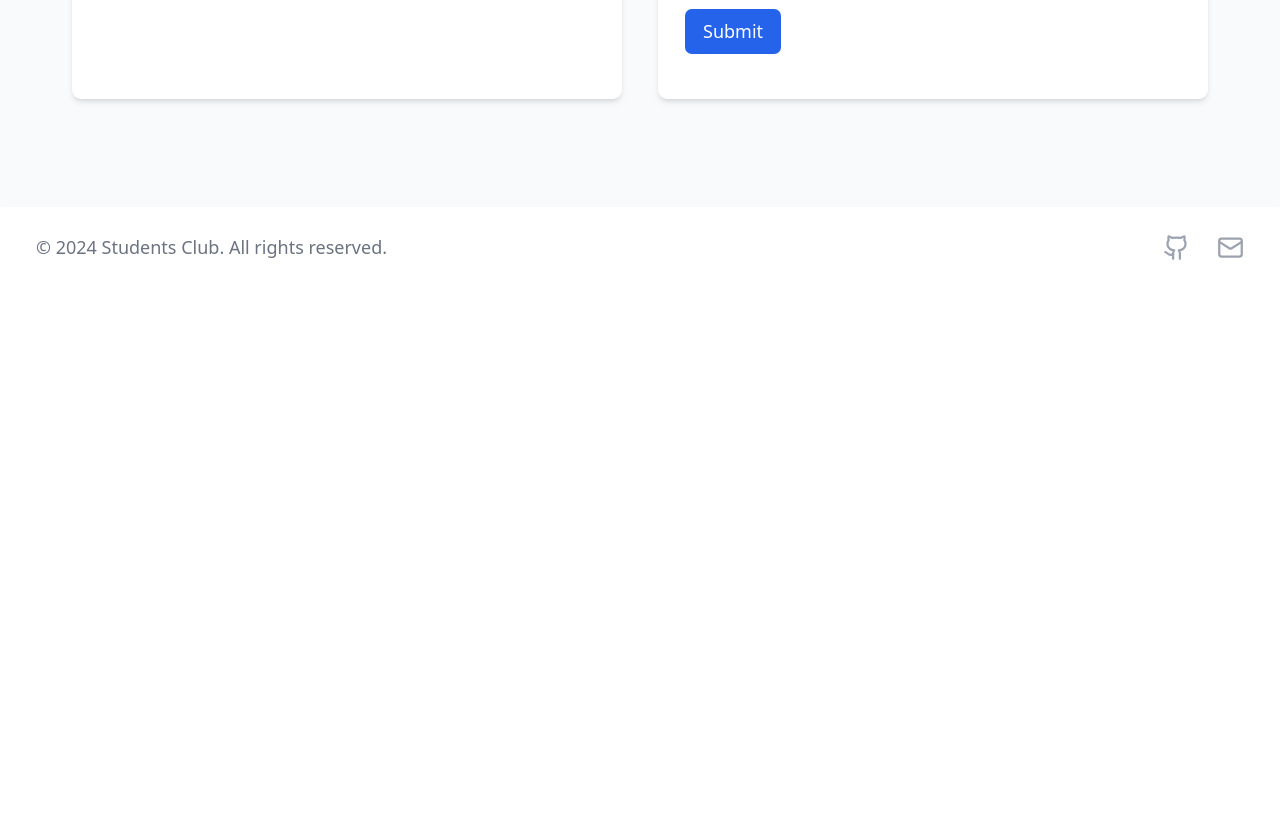
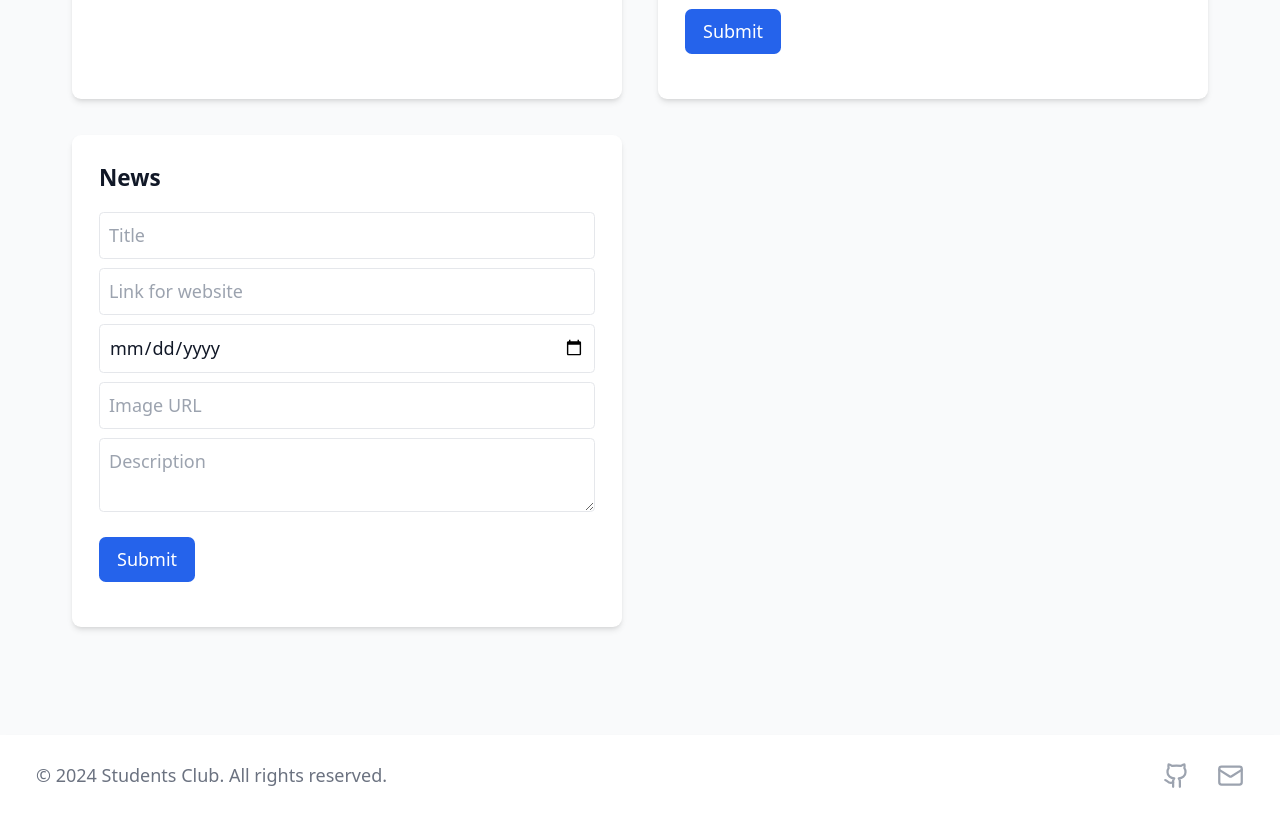
Before and after one commit to CSE-TechClub/Club, a React (Vite) app in the folder frontend/: page /admin in a window 1280 px wide. Shown: the part 900-1716 px from the top of the page. Before the commit the page ends 1188 px from the top, so only its background shows below. Built offline with nearby package versions, Linux system fonts and the light colour scheme.

Commit message:
Added News Feature

```diff
--- a/frontend/src/pages/AdminDashboard.tsx
+++ b/frontend/src/pages/AdminDashboard.tsx
@@ -29,6 +29,15 @@ function AdminDashboard() {
     difficulty: "Medium",
   });
 
+  const [news, setNews] = useState<any[]>([]);
+  const [newsInput, setNewsInput] = useState({
+    title: "",
+    link: "",
+    date: "",
+    image: "", // Add image input
+    description: "", // Add description input
+  });
+
   const stats: StatCard[] = [
     {
       title: "Total Members",
@@ -36,8 +45,18 @@ function AdminDashboard() {
       icon: Users,
       color: "text-google-blue",
     },
-    { title: "Active Quizzes", value: quizzes.length, icon: Brain, color: "text-google-red" },
-    { title: "Admin Count", value: 5, icon: Shield, color: "text-google-yellow" },
+    {
+      title: "Active Quizzes",
+      value: quizzes.length,
+      icon: Brain,
+      color: "text-google-red",
+    },
+    {
+      title: "Admin Count",
+      value: 5,
+      icon: Shield,
+      color: "text-google-yellow",
+    },
     {
       title: "Quiz Completions",
       value: 438,
@@ -46,12 +65,14 @@ function AdminDashboard() {
     },
   ];
 
-  // Load announcements & quizzes from localStorage
+  // Load announcements & quizzes & news from localStorage
   useEffect(() => {
     const storedAnnouncements = localStorage.getItem("announcements");
     const storedQuizzes = localStorage.getItem("quizzes");
+    const storedNews = localStorage.getItem("news");
     if (storedAnnouncements) setAnnouncements(JSON.parse(storedAnnouncements));
     if (storedQuizzes) setQuizzes(JSON.parse(storedQuizzes));
+    if (storedNews) setNews(JSON.parse(storedNews) || []); // Initialize to empty array if null
   }, []);
 
   const handleAnnouncementSubmit = () => {
@@ -94,6 +115,35 @@ function AdminDashboard() {
     const updated = quizzes.filter((_, i) => i !== index);
     setQuizzes(updated);
     localStorage.setItem("quizzes", JSON.stringify(updated));
+  };
+
+  const handleNewsInputChange = (
+    e: React.ChangeEvent<HTMLInputElement | HTMLTextAreaElement>
+  ) => {
+    const { name, value } = e.target;
+    setNewsInput({ ...newsInput, [name]: value });
+  };
+
+  const handleNewsSubmit = () => {
+    const { title, link, date, image, description } = newsInput;
+    if (title && link && date && image && description) {
+      const updatedNews = [...news, { title, link, date, image, description }];
+      setNews(updatedNews);
+      localStorage.setItem("news", JSON.stringify(updatedNews));
+      setNewsInput({
+        title: "",
+        link: "",
+        date: "",
+        image: "",
+        description: "",
+      });
+    }
+  };
+
+  const handleDeleteNews = (index: number) => {
+    const updatedNews = news.filter((_, i) => i !== index);
+    setNews(updatedNews);
+    localStorage.setItem("news", JSON.stringify(updatedNews));
   };
 
   return (
@@ -250,6 +300,81 @@ function AdminDashboard() {
             ))}
           </ul>
         </div>
+
+        {/* News */}
+        <div className="bg-white rounded-lg shadow-md p-6">
+          <h2 className="text-xl font-semibold mb-4">News</h2>
+          <input
+            type="text"
+            placeholder="Title"
+            name="title"
+            value={newsInput.title}
+            onChange={handleNewsInputChange}
+            className="w-full p-2 border rounded mb-2"
+          />
+          <input
+            type="text"
+            placeholder="Link for website"
+            name="link"
+            value={newsInput.link}
+            onChange={handleNewsInputChange}
+            className="w-full p-2 border rounded mb-2"
+          />
+          <input
+            type="date"
+            placeholder="Date"
+            name="date"
+            value={newsInput.date}
+            onChange={handleNewsInputChange}
+            className="w-full p-2 border rounded mb-2"
+          />
+          {/* Add input fields for image and description */}
+          <input
+            type="text"
+            placeholder="Image URL"
+            name="image"
+            value={newsInput.image}
+            onChange={handleNewsInputChange}
+            className="w-full p-2 border rounded mb-2"
+          />
+          <textarea
+            placeholder="Description"
+            name="description"
+            value={newsInput.description}
+            onChange={handleNewsInputChange}
+            className="w-full p-2 border rounded mb-4"
+          />
+          <button onClick={handleNewsSubmit} className="btn-primary">
+            Submit
+          </button>
+          <ul className="mt-4">
+            {news.map((item, index) => (
+              <li
+                key={index}
+                className="flex justify-between items-center p-2 border rounded mb-2"
+              >
+                <div>
+                  <span className="font-medium">{item.title}</span>
+                  <p className="text-gray-600 text-sm">Date: {item.date}</p>
+                  <a
+                    href={item.link}
+                    target="_blank"
+                    rel="noopener noreferrer"
+                    className="text-blue-500 text-sm hover:underline"
+                  >
+                    Visit Website
+                  </a>
+                </div>
+                <button
+                  onClick={() => handleDeleteNews(index)}
+                  className="text-red-500"
+                >
+                  Delete
+                </button>
+              </li>
+            ))}
+          </ul>
+        </div>
       </div>
     </div>
   );
--- a/frontend/src/pages/Home.tsx
+++ b/frontend/src/pages/Home.tsx
@@ -42,18 +42,32 @@ function Home() {
   const [currentAnnouncement, setCurrentAnnouncement] = useState(0);
   const [paused, setPaused] = useState(false);
   const [fade, setFade] = useState(true);
+  const [news, setNews] = useState<any[]>([]);
 
-  // Load announcements from localStorage
   useEffect(() => {
-    const stored = localStorage.getItem("announcements");
-    if (stored) {
+    // Load announcements from localStorage
+    const storedAnnouncements = localStorage.getItem("announcements");
+    if (storedAnnouncements) {
       try {
-        const parsed = JSON.parse(stored);
+        const parsed = JSON.parse(storedAnnouncements);
         if (Array.isArray(parsed)) {
           setAnnouncements(parsed);
         }
       } catch (err) {
         console.error("Failed to parse announcements:", err);
+      }
+    }
+
+    // Load news from localStorage
+    const storedNews = localStorage.getItem("news");
+    if (storedNews) {
+      try {
+        const parsedNews = JSON.parse(storedNews);
+        if (Array.isArray(parsedNews)) {
+          setNews(parsedNews);
+        }
+      } catch (err) {
+        console.error("Failed to parse news:", err);
       }
     }
   }, []);
@@ -98,8 +112,11 @@ function Home() {
         ))}
       </div>
 
+      {/* Announcements */}
       <div className="mt-16">
-        <h2 className="text-2xl font-bold text-gray-900 mb-4">Announcements📌</h2>
+        <h2 className="text-2xl font-bold text-gray-900 mb-4">
+          Announcements📌
+        </h2>
 
         {announcements.length > 0 ? (
           <div
@@ -115,6 +132,43 @@ function Home() {
           <p className="text-gray-500">No announcements available right now.</p>
         )}
       </div>
+
+      {/* News */}
+      {news.length > 0 && (
+        <div className="mt-8">
+          <h2 className="text-2xl font-bold text-gray-900 mb-4">
+            Latest News📰
+          </h2>
+          <div className="grid grid-cols-1 md:grid-cols-2 lg:grid-cols-3 gap-6">
+            {news.map((item, index) => (
+              <div key={index} className="bg-white rounded-lg shadow-md p-6">
+                <h3 className="text-xl font-semibold mb-2">{item.title}</h3>
+                {item.image && (
+                  <img
+                    src={item.image}
+                    alt={item.title}
+                    className="w-full h-32 object-cover mb-2 rounded"
+                  />
+                )}
+                {item.description && (
+                  <p className="text-gray-600 text-sm mb-2">
+                    {item.description}
+                  </p>
+                )}
+                <p className="text-gray-600 text-sm mb-2">Date: {item.date}</p>
+                <a
+                  href={item.link}
+                  target="_blank"
+                  rel="noopener noreferrer"
+                  className="text-blue-500 text-sm hover:underline"
+                >
+                  Read More
+                </a>
+              </div>
+            ))}
+          </div>
+        </div>
+      )}
     </div>
   );
 }
```
